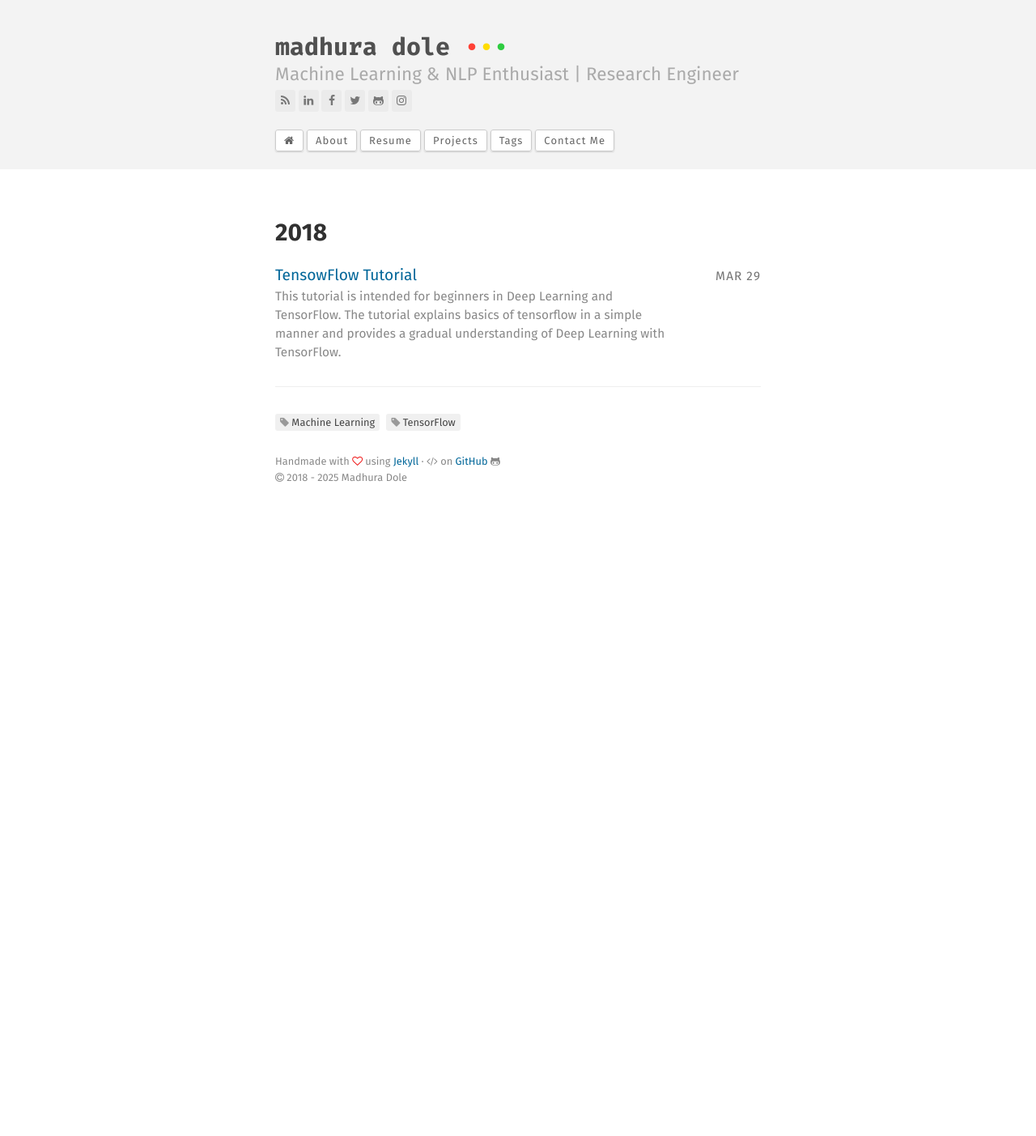
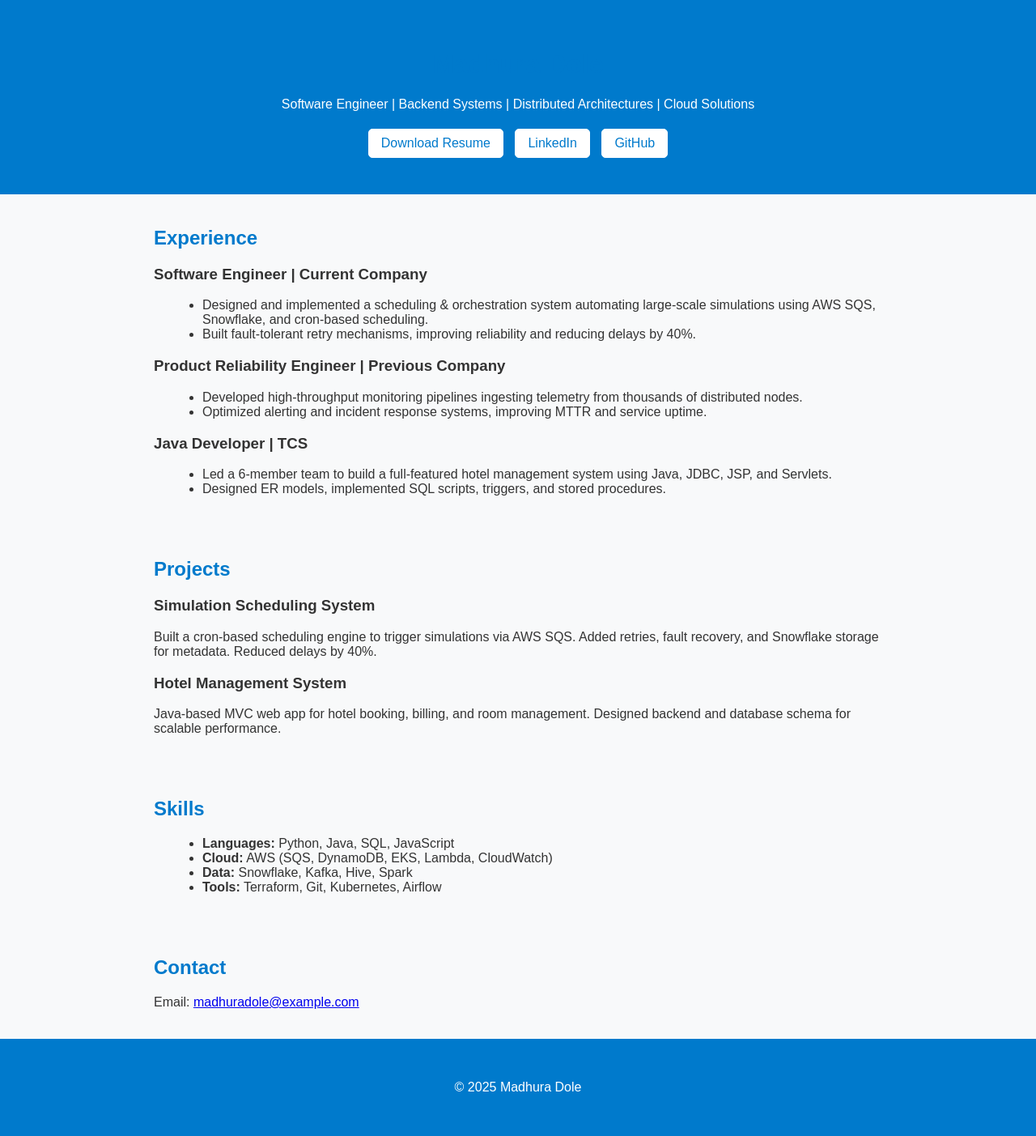
Before and after one commit to madhuradole/madhuradole.github.io, a Jekyll site: the page index.html, which Jekyll copies as it is, in a window 1280 px wide. Shown: the whole page at 81% size. Built offline with Jekyll 4.4.1, drawn with Linux system fonts in a browser that asks for light colours; before the commit the page ends 900 px from its top, so only the background shows below that.

Commit message:
push updated html and css

```diff
--- /dev/null
+++ b/assets/css/style.css
@@ -0,0 +1,59 @@
+
+body {
+    font-family: Arial, sans-serif;
+    margin: 0;
+    padding: 0;
+    background-color: #f8f9fa;
+    color: #333;
+}
+
+header {
+    background-color: #007acc;
+    color: white;
+    padding: 20px 0;
+    text-align: center;
+}
+
+.container {
+    width: 90%;
+    max-width: 900px;
+    margin: auto;
+    padding: 20px 0;
+}
+
+h1, h2 {
+    color: #007acc;
+}
+
+ul {
+    list-style-type: disc;
+    margin-left: 20px;
+}
+
+.btn {
+    display: inline-block;
+    background-color: white;
+    color: #007acc;
+    padding: 8px 15px;
+    margin: 5px;
+    border-radius: 5px;
+    text-decoration: none;
+    border: 1px solid white;
+}
+
+.btn:hover {
+    background-color: #005f99;
+    color: white;
+    border: 1px solid #005f99;
+}
+
+section {
+    margin-bottom: 30px;
+}
+
+footer {
+    text-align: center;
+    padding: 15px;
+    background-color: #007acc;
+    color: white;
+}
--- a/index.html
+++ b/index.html
@@ -1,54 +1,82 @@
----
-layout: default
-title: Home
----
 
-{% assign rawtags = "" %}
-{% for post in site.posts %}
-	{% assign ttags = post.tags | join:'|' | append:'|' %}
-	{% assign rawtags = rawtags | append:ttags %}
-{% endfor %}
-{% assign rawtags = rawtags | split:'|' | sort %}
+<!DOCTYPE html>
+<html lang="en">
+<head>
+    <meta charset="UTF-8">
+    <meta name="viewport" content="width=device-width, initial-scale=1.0">
+    <meta name="description" content="Portfolio of Madhura Dole - Software Engineer">
+    <title>Madhura Dole - Portfolio</title>
+    <link rel="stylesheet" href="assets/css/style.css">
+</head>
+<body>
+    <header>
+        <div class="container">
+            <h1>Madhura Dole</h1>
+            <p>Software Engineer | Backend Systems | Distributed Architectures | Cloud Solutions</p>
+            <div class="buttons">
+                <a href="resume.pdf" class="btn" download>Download Resume</a>
+                <a href="https://www.linkedin.com/in/madhura-dole" target="_blank" class="btn">LinkedIn</a>
+                <a href="https://github.com/madhuradole" target="_blank" class="btn">GitHub</a>
+            </div>
+        </div>
+    </header>
 
-{% assign tags = "" %}
-{% for tag in rawtags %}
-	{% if tag != "" %}
-		{% if tags == "" %}
-			{% assign tags = tag | split:'|' %}
-		{% endif %}
-		{% unless tags contains tag %}
-			{% assign tags = tags | join:'|' | append:'|' | append:tag | split:'|' %}
-		{% endunless %}
-	{% endif %}
-{% endfor %}
+    <section id="experience" class="container">
+        <h2>Experience</h2>
+        <div class="job">
+            <h3>Software Engineer | Current Company</h3>
+            <ul>
+                <li>Designed and implemented a scheduling & orchestration system automating large-scale simulations using AWS SQS, Snowflake, and cron-based scheduling.</li>
+                <li>Built fault-tolerant retry mechanisms, improving reliability and reducing delays by 40%.</li>
+            </ul>
+        </div>
+        <div class="job">
+            <h3>Product Reliability Engineer | Previous Company</h3>
+            <ul>
+                <li>Developed high-throughput monitoring pipelines ingesting telemetry from thousands of distributed nodes.</li>
+                <li>Optimized alerting and incident response systems, improving MTTR and service uptime.</li>
+            </ul>
+        </div>
+        <div class="job">
+            <h3>Java Developer | TCS</h3>
+            <ul>
+                <li>Led a 6-member team to build a full-featured hotel management system using Java, JDBC, JSP, and Servlets.</li>
+                <li>Designed ER models, implemented SQL scripts, triggers, and stored procedures.</li>
+            </ul>
+        </div>
+    </section>
 
-<div class="posts">
-  {% for post in site.posts %}
-    {% unless post.next %}
-      <h2 class="year">{{ post.date | date: '%Y' }}</h2>
-    {% else %}
-      {% capture year %}{{ post.date | date: '%Y' }}{% endcapture %}
-      {% capture nyear %}{{ post.next.date | date: '%Y' }}{% endcapture %}
-      {% if year != nyear %}
-        <h2 class="year">{{ post.date | date: '%Y' }}</h2>
-      {% endif %}
-    {% endunless %}
+    <section id="projects" class="container">
+        <h2>Projects</h2>
+        <div class="project">
+            <h3>Simulation Scheduling System</h3>
+            <p>Built a cron-based scheduling engine to trigger simulations via AWS SQS. Added retries, fault recovery, and Snowflake storage for metadata. Reduced delays by 40%.</p>
+        </div>
+        <div class="project">
+            <h3>Hotel Management System</h3>
+            <p>Java-based MVC web app for hotel booking, billing, and room management. Designed backend and database schema for scalable performance.</p>
+        </div>
+    </section>
 
-    <div class="post-list">
-      <div class="post-list-date"><small>{{ post.date | date: "%b %d" }}</small></div>
-	    <div class="text-truncate"><a href="{{ post.url }}">{{ post.title }}</a></div>
-      <div class="post-list-desc">{{ post.description }}</div>
-    </div>
+    <section id="skills" class="container">
+        <h2>Skills</h2>
+        <ul>
+            <li><strong>Languages:</strong> Python, Java, SQL, JavaScript</li>
+            <li><strong>Cloud:</strong> AWS (SQS, DynamoDB, EKS, Lambda, CloudWatch)</li>
+            <li><strong>Data:</strong> Snowflake, Kafka, Hive, Spark</li>
+            <li><strong>Tools:</strong> Terraform, Git, Kubernetes, Airflow</li>
+        </ul>
+    </section>
 
-  {% endfor %}
-</div>
+    <section id="contact" class="container">
+        <h2>Contact</h2>
+        <p>Email: <a href="mailto:madhuradole@example.com">madhuradole@example.com</a></p>
+    </section>
 
-<hr/>
-
-{% if tags %}
-<div class="tag-cloud tag-cloud-small" id="Tags">
-  {% for tag in tags %}
-    <a id="{{ tag | slugify }}" class="tag-anchor" href="{{ site.url }}{{ site.baseurl }}/tagged#{{ tag | slugify }}"><i class="fa fa-tag muted"></i> {{ tag }}</a>
-  {% endfor %}
-</div>
-{% endif %}
+    <footer>
+        <div class="container">
+            <p>&copy; 2025 Madhura Dole</p>
+        </div>
+    </footer>
+</body>
+</html>
```
